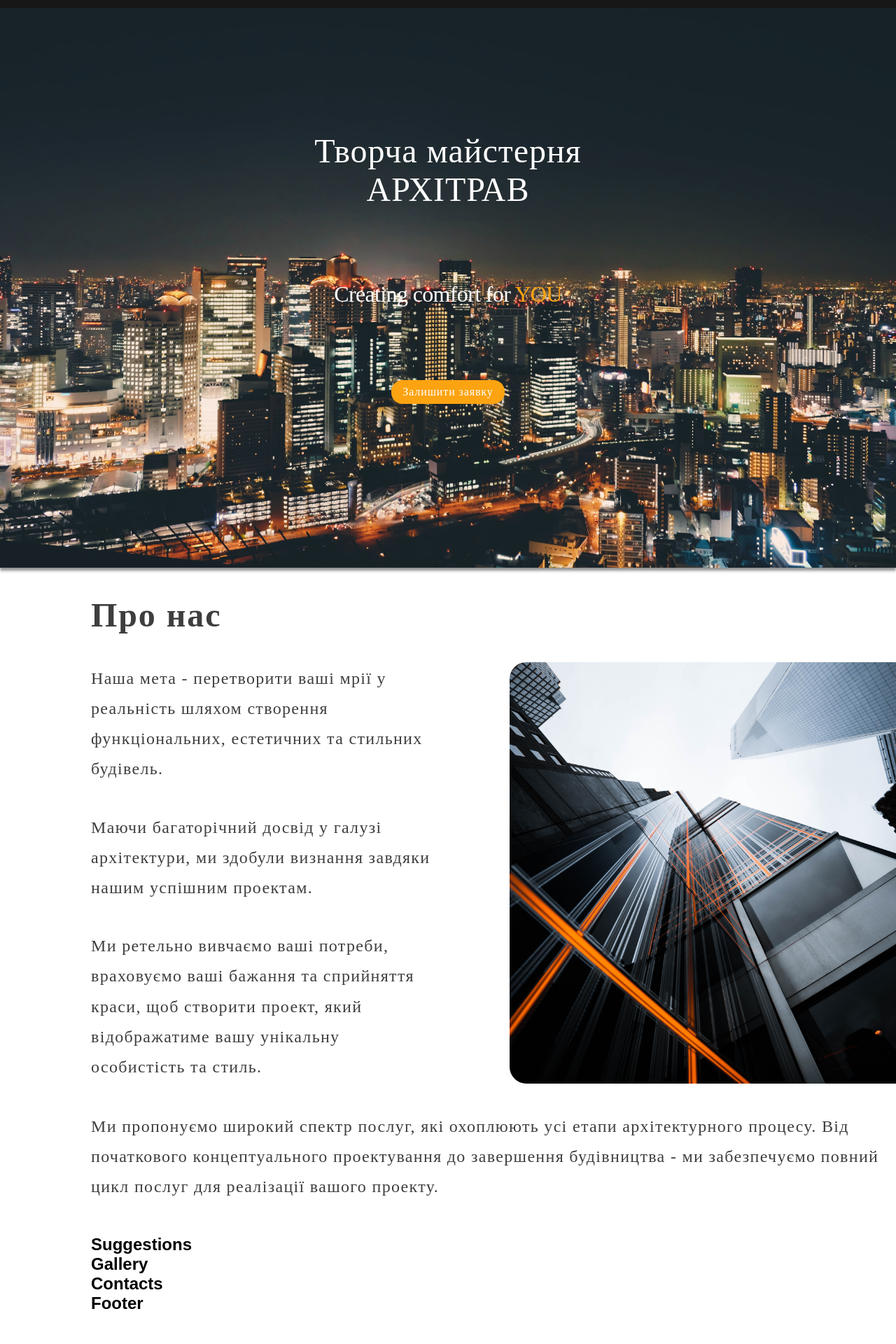
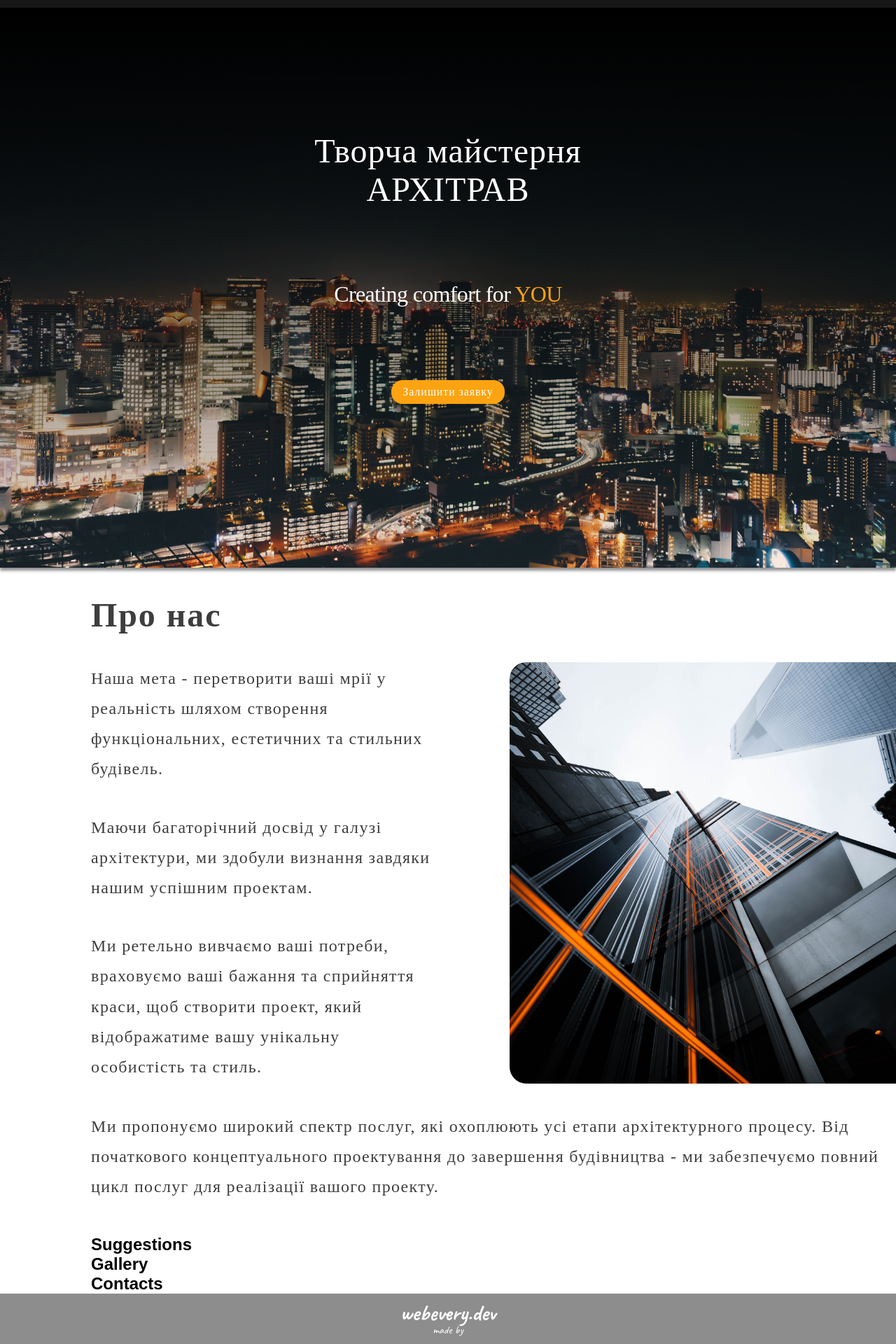
Before and after one commit to NatalaBoiko/architrave, a Next.js app: page / in a window 1280 px wide. Shown: the part 75-1995 px from the top of the page at 70% size. Before the commit the page ends 1951 px from the top, so only its background shows below. Built offline with nearby package versions, Linux system fonts and the light colour scheme; a web font is replaced by a local one.

Commit message:
footer & gradient

```diff
--- a/src/app/globals.scss
+++ b/src/app/globals.scss
@@ -45,8 +45,6 @@ section {
   width: inherit;
   display: flex;
   flex-direction: column;
-  /* align-items: center; */
-  /* justify-content: center; */
 
   @media screen and (max-width: 768px) {
     padding: 0px 16px;
--- a/src/components/Footer/Footer.jsx
+++ b/src/components/Footer/Footer.jsx
@@ -1,10 +1,18 @@
+import Link from "next/link";
 import React from "react";
 import styles from "./Footer.module.scss";
 
 const Footer = () => {
   return (
-    <footer>
-      <h2>Footer</h2>
+    <footer className={styles.footer}>
+      <Link
+        href="https://webevery.dev/"
+        target="_blank"
+        rel="noopener noreferrer"
+      >
+        <h2>webevery.dev</h2>
+        made by
+      </Link>
     </footer>
   );
 };
--- a/src/components/Footer/Footer.module.scss
+++ b/src/components/Footer/Footer.module.scss
@@ -0,0 +1,30 @@
+@import url("https://fonts.googleapis.com/css2?family=Caveat:wght@400;500;600;700&display=swap");
+
+.footer {
+  background: var(--footer_bg_color);
+  bottom: 0;
+
+  & a {
+    width: 100%;
+
+    color: #fff;
+    text-align: center;
+    font-family: Caveat;
+    line-height: 1;
+    font-size: 16px;
+
+    padding: 12px;
+    & h2 {
+      font-size: 32px;
+    }
+
+    &:hover,
+    &:focus {
+      h2 {
+        filter: brightness(3);
+        scale: 1.2;
+        text-shadow: 0px 0px 1px rgb(252, 251, 251);
+      }
+    }
+  }
+}
--- a/src/sections/Hero/Hero.jsx
+++ b/src/sections/Hero/Hero.jsx
@@ -9,7 +9,7 @@ const Hero = () => {
   return (
     <section className={styles.hero} id="hero">
       <div className={styles.heroContainer}>
-        <Image
+        {/* <Image
           priority
           src={hero}
           alt="background hero"
@@ -17,7 +17,7 @@ const Hero = () => {
           layout="fill"
           objectFit="cover"
           objectPosition="center bottom"
-        />
+        /> */}
         <div className={styles.heroContent}>
           <h1 className={styles.heroTitle}>Творча майстерня АРХІТРАВ</h1>
           <p className={styles.heroText}>
--- a/src/sections/Hero/Hero.module.scss
+++ b/src/sections/Hero/Hero.module.scss
@@ -4,6 +4,13 @@
   position: relative;
   align-items: center;
   box-shadow: 0px 4px 4px 0px #00000040, 0px 4px 4px 0px rgba(0, 0, 0, 0.25);
+
+  background-image: linear-gradient(180deg, black, transparent),
+    url("../../../public/heroBg.jpg");
+  background-size: cover;
+  background-repeat: no-repeat;
+  background-position: 50% 43%;
+
   @media screen and (min-width: 768px) {
     height: 800px;
   }
```
